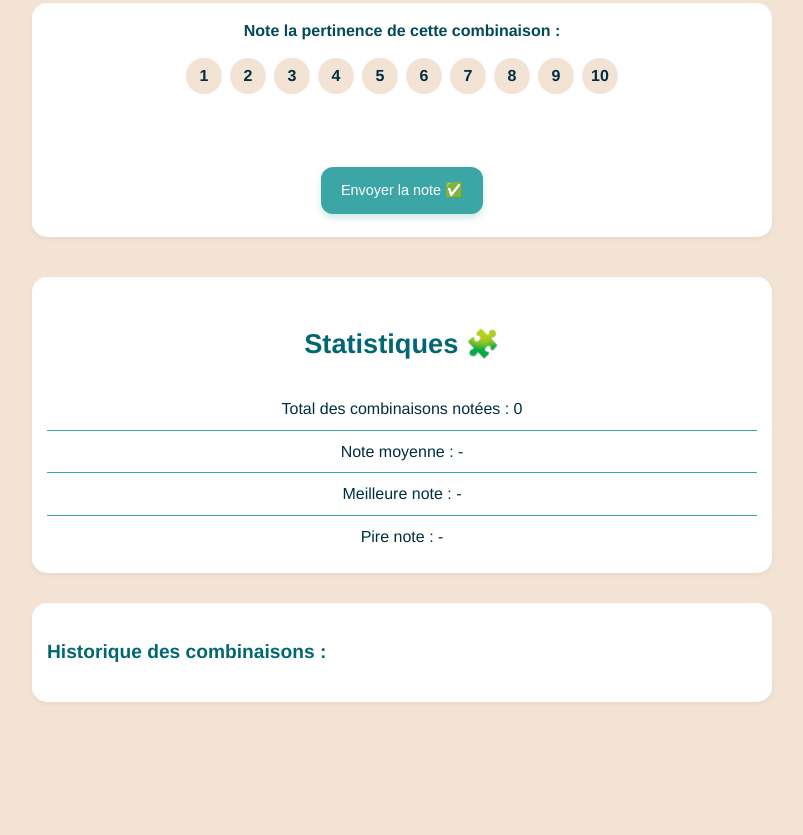
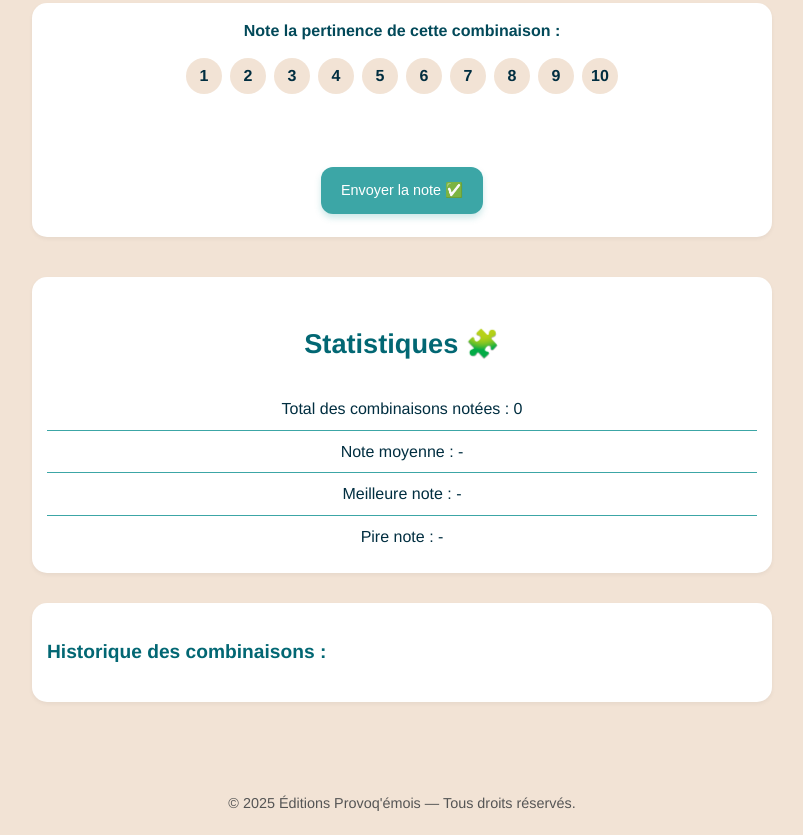
Before and after one commit to Philopitre/poesiequantique, a plain HTML site: page index.html in a window 1280 px wide. Shown: the part 1050-1885 px from the top of the page, without its empty margins (238-1041 px from the left). Before the commit the page ends 1782 px from the top, so only its background shows below. Drawn offline with nearby package versions, Linux system fonts and the light colour scheme.

```diff
--- a/index.html
+++ b/index.html
@@ -66,7 +66,6 @@
         <option value="max">Maximum 🌟</option>
     </select>
     <button onclick="generateCombination()">Générer ✨</button>
-    <button onclick="generateWithSelectedOnly()" id="generateSelectedBtn">Générer avec mots sélectionnés 🎯</button>
 
     <div class="result" id="result"></div>
 
@@ -129,6 +128,9 @@
 
     <audio id="typewriterSound" src="sons/typewriter.mp3" preload="auto"></audio>
   </div>
+  <footer style="margin-top: 40px; padding: 20px; font-size: 0.9rem; color: #555;">
+    © 2025 Éditions Provoq'émois — Tous droits réservés.
+  </footer>
   <script src="script.js"></script>
 </body>
 </html>
```
